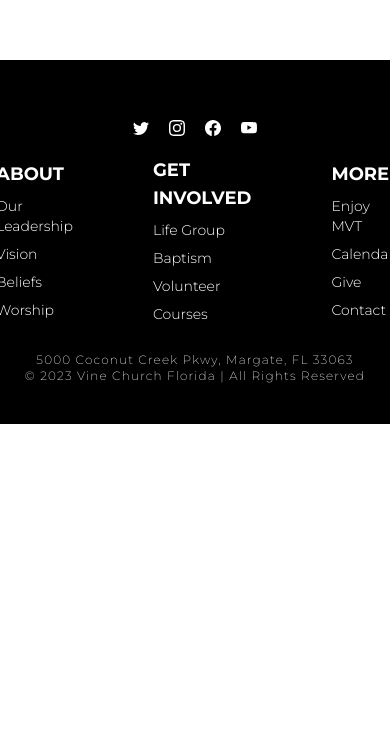
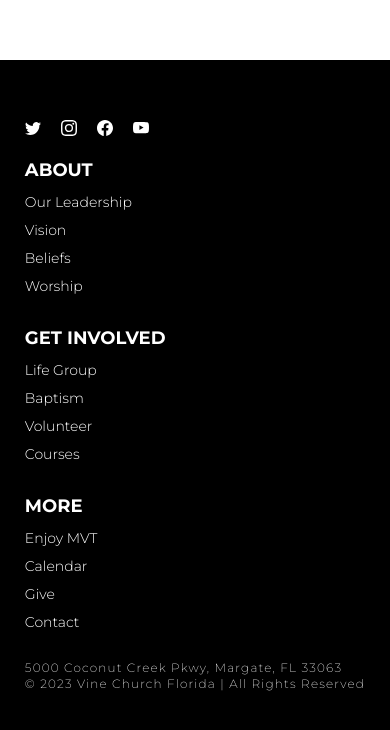
Before and after one commit to jasonballejo/vine-church-margate-fl, a Next.js app: page / in a window 390 px wide. Shown: the part 2471-3201 px from the top of the page. Before the commit the page ends 2895 px from the top, so only its background shows below. Built offline with nearby package versions, Linux system fonts and the light colour scheme.

Commit message:
footer positioning media queries fix left

```diff
--- a/components/Footer.tsx
+++ b/components/Footer.tsx
@@ -6,7 +6,7 @@ export default function Footer() {
   return (
     <section className="flex justify-center items-center bg-black py-10">
       <div className="px-3">
-        <div className="w-full flex justify-center items-center text-white gap-5 my-5">
+        <div className="w-full flex sm:justify-center justify-start sm:items-center items-start text-white gap-5 my-5">
           <Link href="#">
             <BsTwitter />
           </Link>
@@ -20,7 +20,7 @@ export default function Footer() {
             <BsYoutube />
           </Link>
         </div>
-        <div className="w-full flex justify-center items-center gap-20 my-5">
+        <div className="w-full flex sm:flex-row flex-col justify-center sm:items-center items-start sm:gap-20 gap-5 my-5">
           <div className=" text-white">
             <h4 className="text-lg font-bold uppercase">About</h4>
             <ul className="text-sm font-light my-2">
@@ -91,7 +91,7 @@ export default function Footer() {
             </ul>
           </div>
         </div>
-        <div className="flex flex-col justify-center items-center text-xs font-extralight tracking-widest text-white">
+        <div className="flex flex-col justify-center sm:items-center items-start text-xs font-extralight tracking-widest text-white">
           <p>5000 Coconut Creek Pkwy, Margate, FL 33063</p>
           <p>
             © {new Date().getFullYear()} Vine Church Florida | All Rights
```
